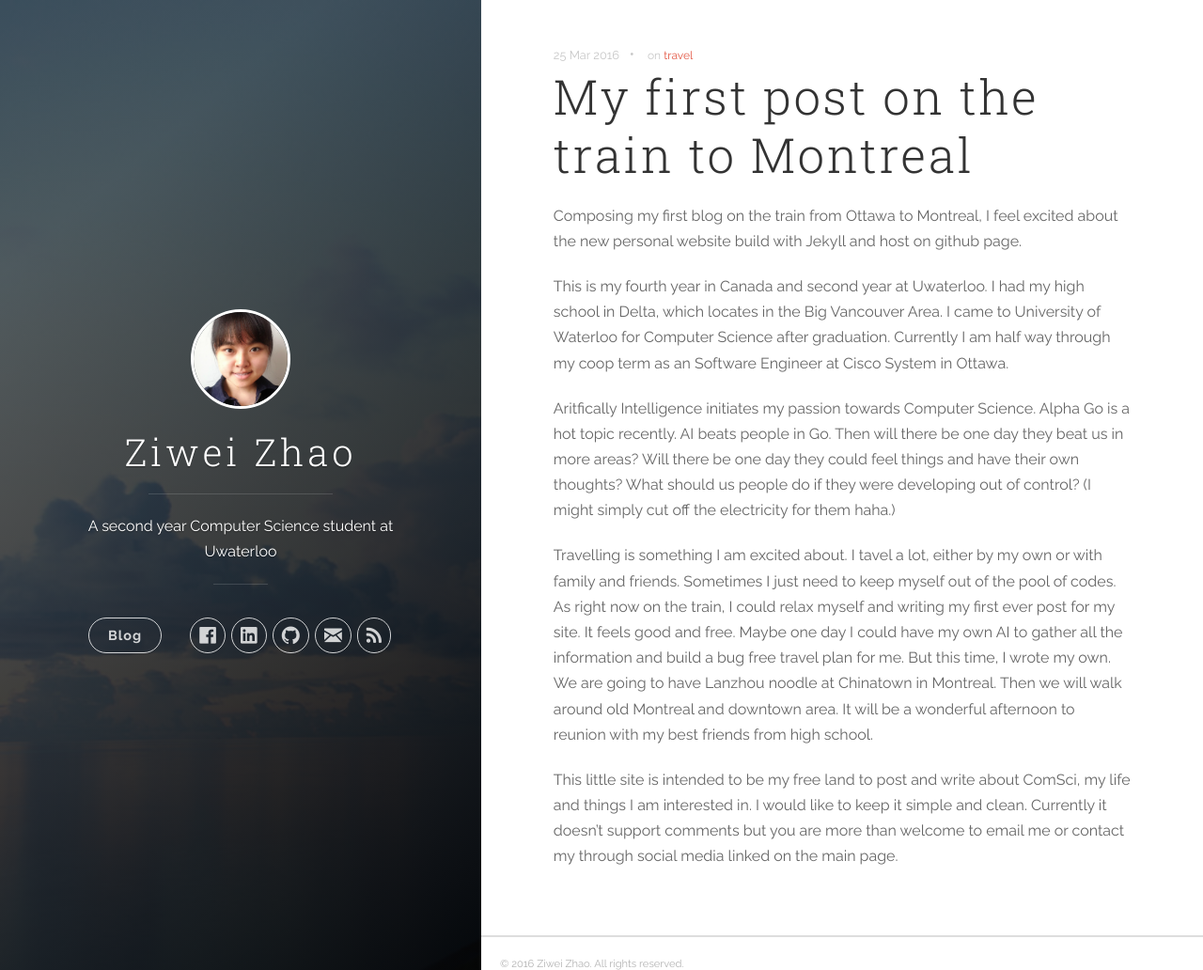
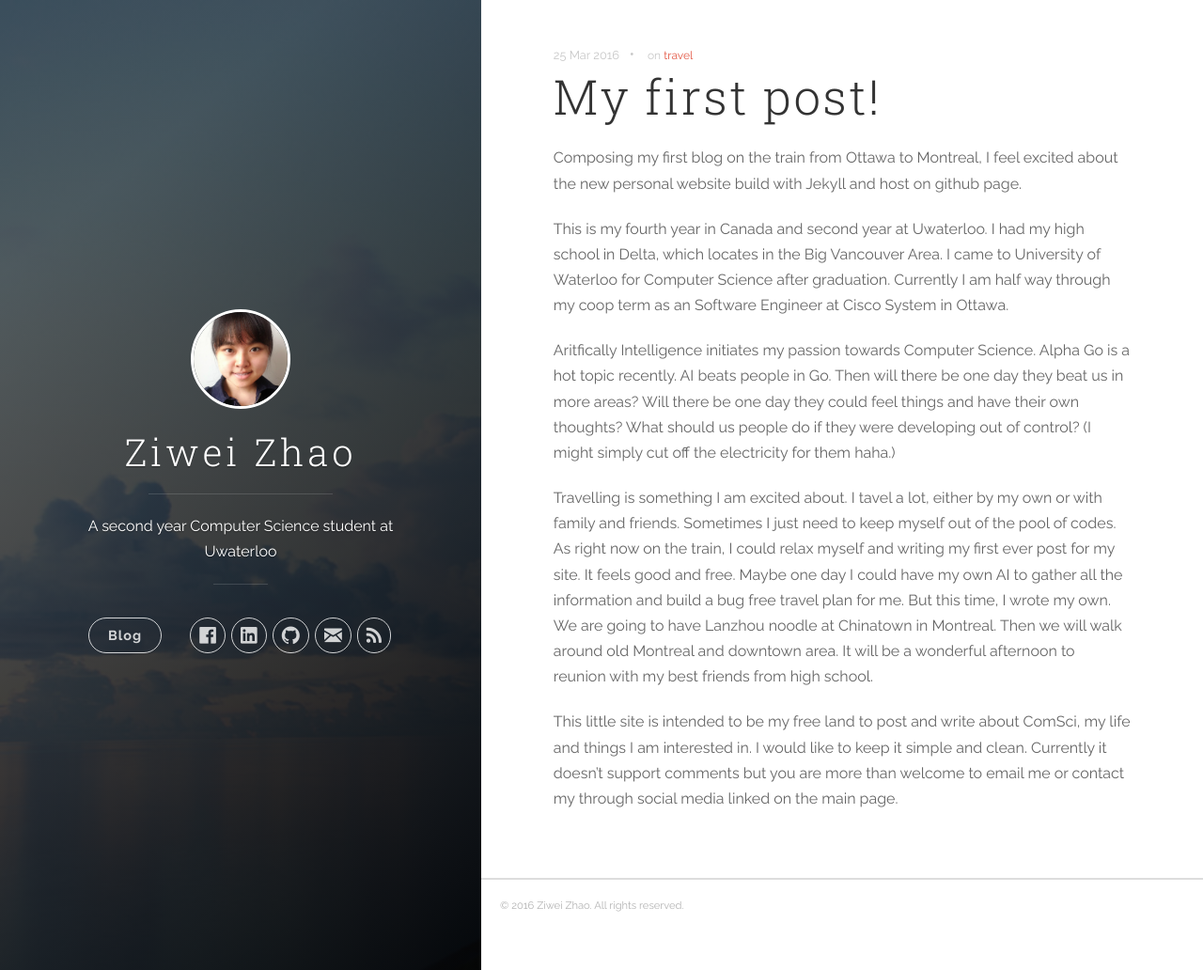
Before and after one commit to ZiweiZhao/ziweizhao.github.io, a Jekyll site: the page built from _posts/2016-03-25-my-first-post.md, in a window 1280 px wide and 1032 px high. Shown: the whole window at 94% size. Built offline with Jekyll 4.4.1, drawn with Linux system fonts in a browser that asks for light colours; nearby versions of some CDN libraries.

Commit message:
modify title

```diff
--- a/_posts/2016-03-25-my-first-post.md
+++ b/_posts/2016-03-25-my-first-post.md
@@ -1,5 +1,5 @@
 ---
-title:  "My first post on the train to Montreal"
+title:  "My first post!"
 date:   2016-03-25 11:04:23
 categories: [travel]
 tags: [travel]
```
